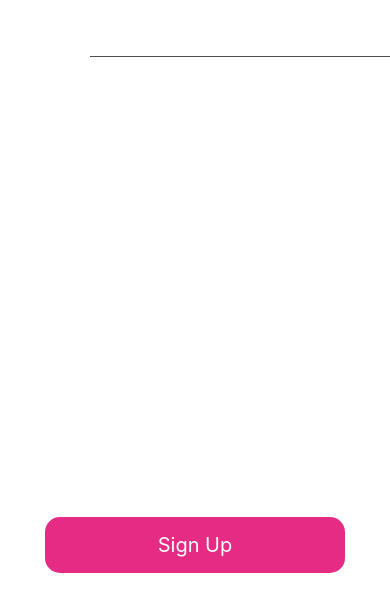
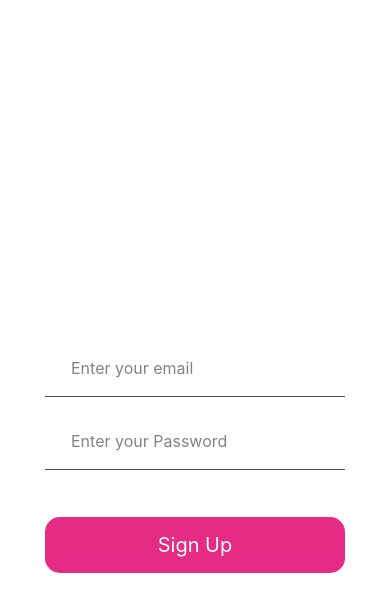
Before and after one commit to georgia-dawahare/project-meu, a React Native app: screen /Search in a window 390 px wide. Shown: the top 612 px of the page. Built offline with nearby package versions, Linux system fonts and the light colour scheme.

Commit message:
sign up input component complete

```diff
--- a/components/Registration_Input.js
+++ b/components/Registration_Input.js
@@ -1,9 +1,9 @@
 import React from 'react';
 import { View, TextInput, StyleSheet } from 'react-native';
 
-const Registration_Input = ({ placeholder }) => {
+const Registration_Input = ({ placeholder,top }) => {
   return (
-    <View style={styles.container}>
+    <View style={[styles.container, { top }]}>
       <View style={styles.inputContainer}>
         <TextInput style={styles.input} placeholder={ placeholder } />
       </View>
@@ -14,8 +14,13 @@ const Registration_Input = ({ placeholder }) => {
 
 const styles = StyleSheet.create({
   container: {
-    alignItems: 'center',
+    position:'absolute',
     fontFamily: 'SFProDisplay-Regular',
+
+    position: 'absolute',
+    alignItems:"center",
+    justifyContent:"center",
+    alignSelf:'center',
   },
   inputContainer: {
     width: 342,
@@ -23,16 +28,18 @@ const styles = StyleSheet.create({
     backgroundColor: 'rgba(0, 0, 0, 0)',
     justifyContent: 'center',
     paddingHorizontal: 20,
+
   },
   input: {
     fontSize: 16,
     color: '#828282',
+    alignSelf:'center',
   },
   line: {
     width: 300,
     height: 1,
     backgroundColor: '#4f4f4f',
-    alignSelf: 'flex-end',
+    alignSelf: 'center',
   },
 });
 
--- a/screens/registration/SigninPage.js
+++ b/screens/registration/SigninPage.js
@@ -12,10 +12,14 @@ const SigninPage = (props) => {
     <SafeAreaView>
       {/* <CustomButton onPress={handleButtonPress} title="Press Me" /> */}
       <Button title="Sign Up"/>
-      <Registration_Input/>
+      <Registration_Input
+      placeholder="Enter your email"
+      top={340}/>
+      <Registration_Input
+      placeholder="Enter your Password"
+      top={413}/>
     </SafeAreaView>
   )
-
 };
 
 
```
Also changed, not shown: components/SignupGraphic.js (added).
